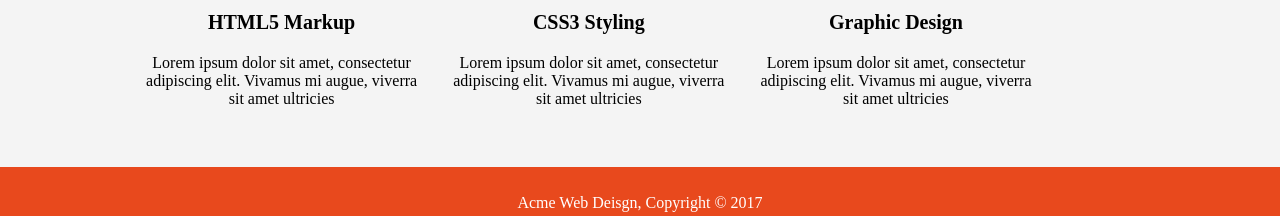
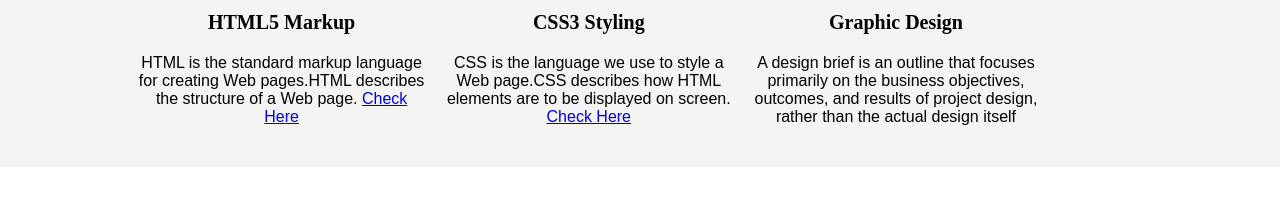
Before and after one commit to YahiaElTai/HTML-CSS-Projects-for-Beginners, a plain HTML site: page Acme Web Design/index.html in a window 1280 px wide. Shown: the part 736-952 px from the top of the page. Drawn offline with Linux system fonts and the light colour scheme.

Commit message:
Acme web Design modified such as footer, index.html

```diff
--- a/Acme Web Design/css/style.css
+++ b/Acme Web Design/css/style.css
@@ -106,6 +106,7 @@ button {
 }
 .box p {
   padding: 10px 10px;
+  font-family: sans-serif;
 }
 #main-col {
   background:#f4f4f4;
@@ -180,6 +181,7 @@ button {
 
 /*Footer Style */
 footer {
+  margin-top: 30%;
   padding: 27px;
   text-align: center;
   font-size: 16px;
--- a/Acme Web Design/index.html
+++ b/Acme Web Design/index.html
@@ -42,23 +42,23 @@
         <div class="box">
           <img src="images\logo_html.png" width="90" height="90" alt="HTML5 Markup Logo">
           <h3>HTML5 Markup</h3>
-          <p>Lorem ipsum dolor sit amet, consectetur adipiscing elit. Vivamus mi augue, viverra sit amet ultricies</p>
+          <p>HTML is the standard markup language for creating Web pages.HTML describes the structure of a Web page. <a class="link" href="https://www.w3schools.com/html/html_intro.asp">Check Here</a></a></p>
         </div>
         <div class="box">
           <img src="images\logo_css.png" width="90" height="90" alt="CSS3 Styling Logo">
           <h3>CSS3 Styling</h3>
-          <p>Lorem ipsum dolor sit amet, consectetur adipiscing elit. Vivamus mi augue, viverra sit amet ultricies</p>
+          <p>CSS is the language we use to style a Web page.CSS describes how HTML elements are to be displayed on screen. <a class="link" href="https://www.w3schools.com/css/css_intro.asp">Check Here</a></p>
         </div>
         <div class="box">
           <img src="images\logo_brush.png" width="90" height="90" alt="Graphic Design Logo">
           <h3>Graphic Design</h3>
-          <p>Lorem ipsum dolor sit amet, consectetur adipiscing elit. Vivamus mi augue, viverra sit amet ultricies</p>
+          <p>A design brief is an outline that focuses primarily on the business objectives, outcomes, and results of project design, rather than the actual design itself</p>
         </div>
       </div>
     </section>
     <div style="clear:both"></div>
     <footer>
-      <p>Acme Web Deisgn, Copyright &copy; 2017</p>
+      <p>Acme Web Deisgn, Copyright &copy; 2017- 2022</p>
     </footer>
   </body>
 </html>
```
Also changed, not shown: Acme Web Design/about.html (+1 -1 lines).
